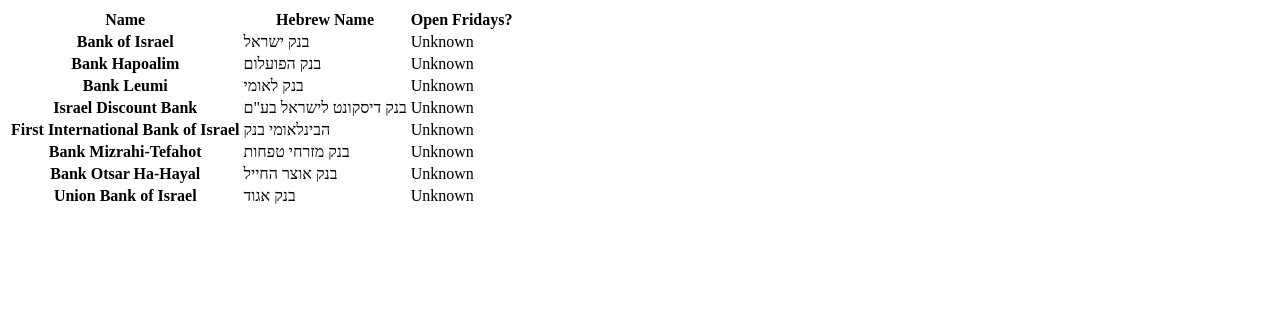
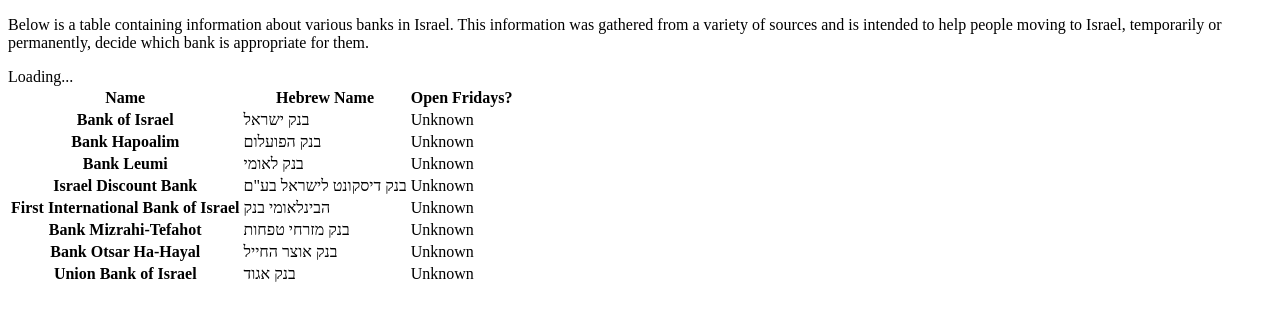
Before and after one commit to DavidGinzberg/israeli-banks, a plain HTML site: page index.html in a window 1280 px wide. Drawn offline with nearby package versions, Linux system fonts and the light colour scheme.

Commit message:
Added title and some content to index
Added title, descriptive paragraph, and containing divs to index.html

```diff
--- a/index.html
+++ b/index.html
@@ -1,11 +1,19 @@
 <!DOCTYPE HTML>
 <html>
   <head>
-    <title>The Title</title>
+    <title>Banks In Israel</title>
     <link rel="stylesheet" type="text/css" href="main.css">
 		<script src="http://code.jquery.com/jquery-2.1.1.min.js"></script>
     <script type="text/javascript" src="main.js"></script>
   </head>
   <body>
+  	<div id="description">
+  		<p>Below is a table containing information about various banks in Israel. This information was gathered
+  		from a variety of sources and is intended to help people moving to Israel, temporarily or permanently,
+  		decide which bank is appropriate for them.</p>
+  	</div>
+  	<div id="tableContainer">
+  		Loading...
+  	</div>
   </body>
 </html>
```
